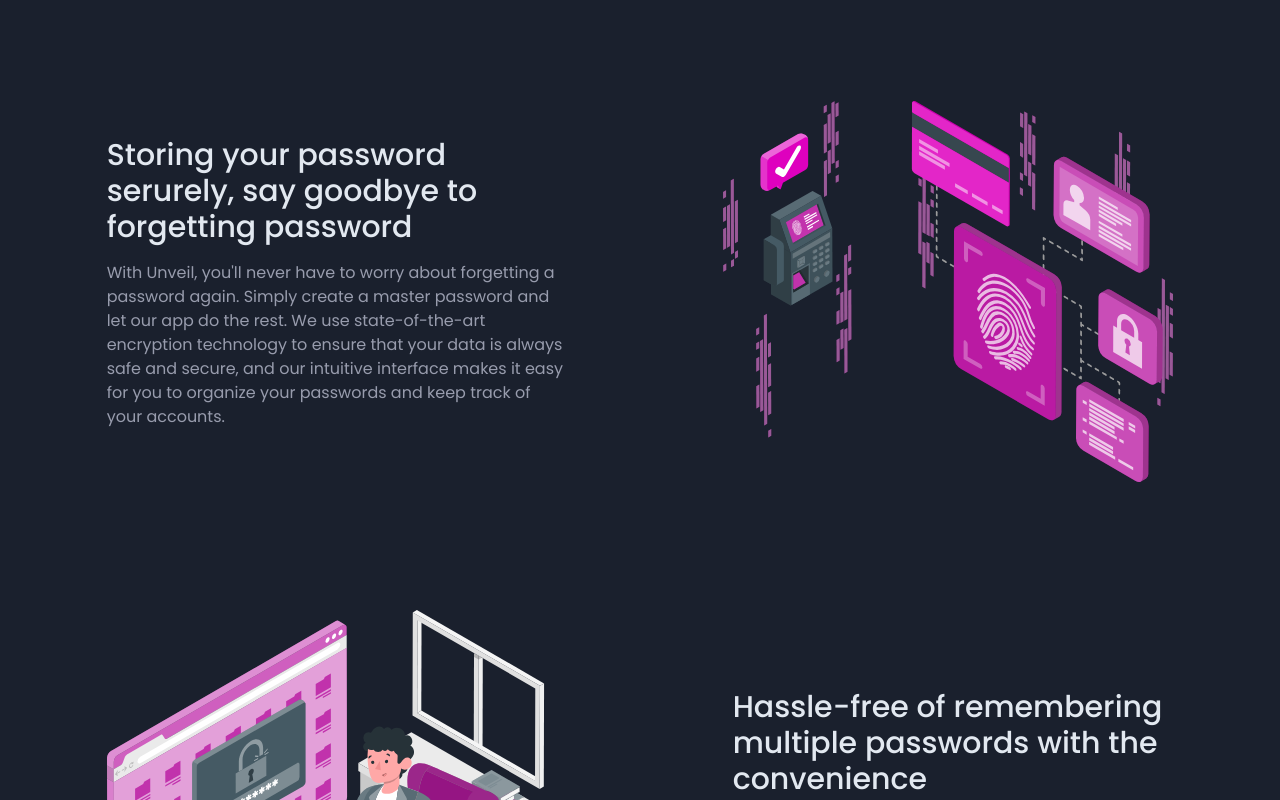
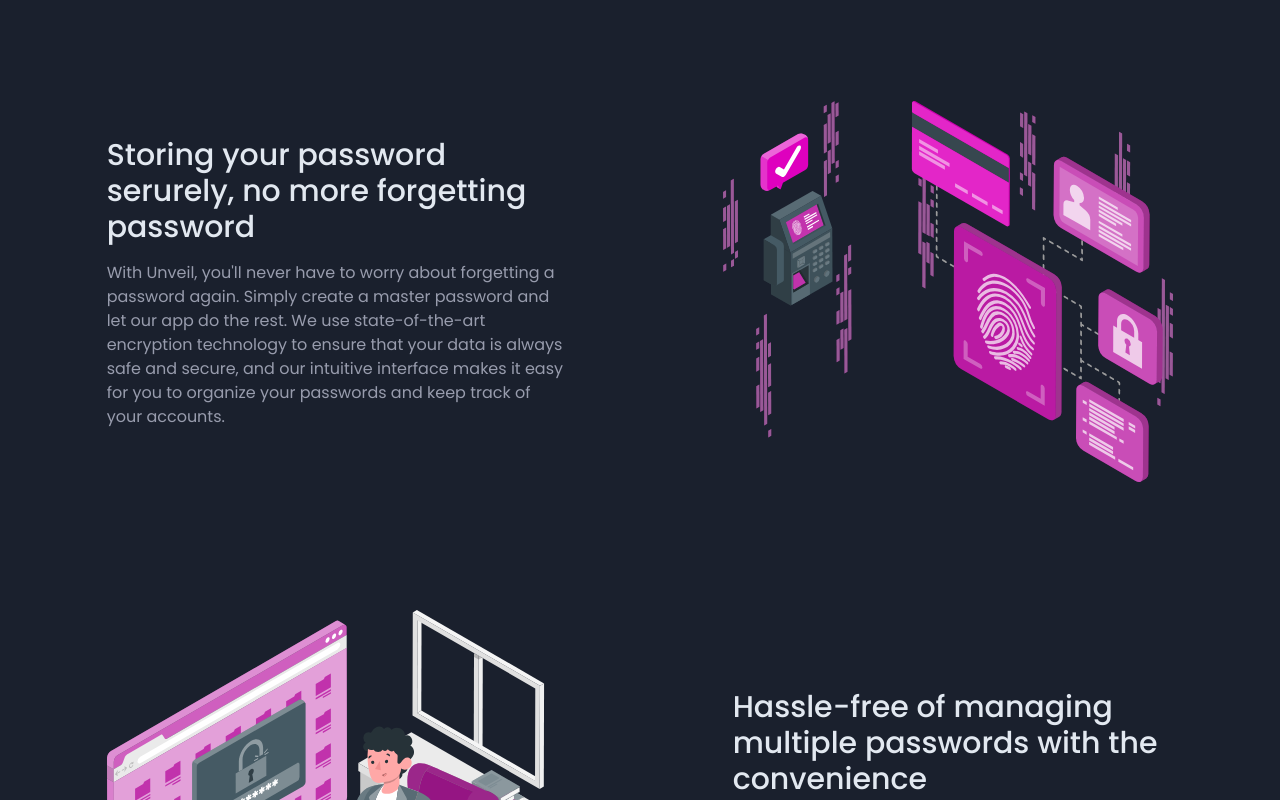
Before and after one commit to liquiddev99/unveil-frontend, a Next.js app: page / in a window 1280 px wide. Shown: the part 1440-2240 px from the top of the page. Built offline with nearby package versions, Linux system fonts and the light colour scheme; no server answers.

Commit message:
Update content

```diff
--- a/pages/index.tsx
+++ b/pages/index.tsx
@@ -117,7 +117,7 @@ export default function Home() {
         <div className="flex items-center mt-32 gap-x-40 justify-between">
           <div className="mb-4">
             <p className="text-3xl font-medium mb-4">
-              Storing your password serurely, say goodbye to forgetting password
+              Storing your password serurely, no more forgetting password
             </p>
             <p className="text-[#989CAD]">
               With Unveil, you'll never have to worry about forgetting a
@@ -139,7 +139,7 @@ export default function Home() {
           <Image src={WhyUse3} alt="convenient" width={450} height={450} />
           <div className="mb-4 grow">
             <p className="text-3xl font-medium mb-4">
-              Hassle-free of remembering multiple passwords with the convenience
+              Hassle-free of managing multiple passwords with the convenience
             </p>
             <p className="text-[#989CAD]">
               With Unveil, managing your passwords is a breeze - our intuitive
```
